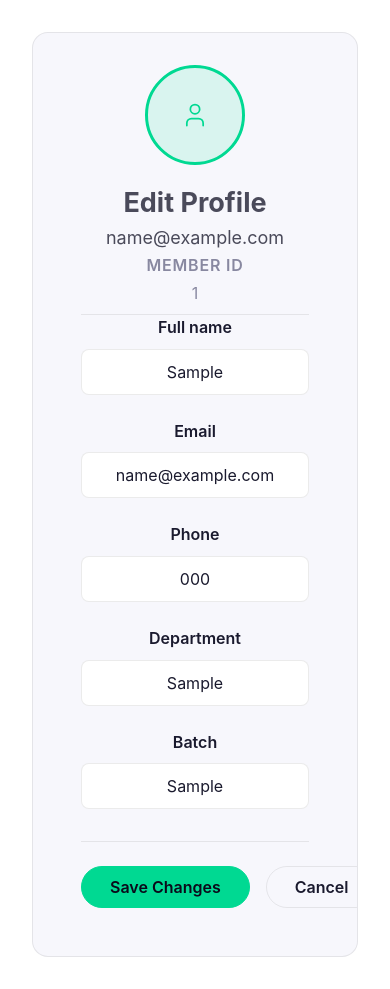
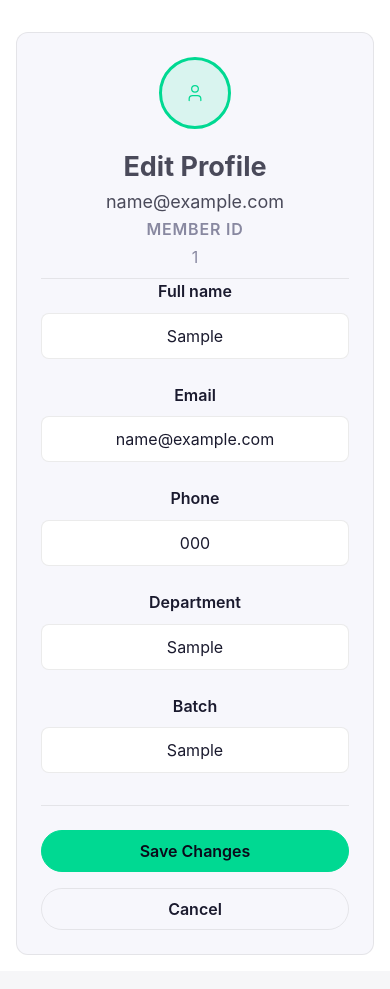
Before and after one commit to computerclub-sys/bcc_web_portal, a Django app: page /profile/edit/ in a window 390 px wide. After the commit the page ends 955 px from the top, so only its background shows below. Run offline with Django 5.2, Linux system fonts and the light colour scheme; a user stored in the database is signed in; tables that the repository leaves empty hold one stand-in row (values such as "Sample post").

Commit message:
fix:styling

```diff
--- a/portal/static/portal/css/base.css
+++ b/portal/static/portal/css/base.css
@@ -1805,9 +1810,9 @@ select {
 
 .profile-field {
     display: flex;
-    flex-direction: column;
-    align-items: center;
-    gap: 2px;
+    align-items: baseline;
+    justify-content: center;
+    gap: var(--spacing-sm);
     padding: var(--spacing-sm) 0;
     border-bottom: 1px solid var(--color-hairline);
 }
@@ -1822,6 +1827,7 @@ select {
     color: var(--color-mute);
     text-transform: uppercase;
     letter-spacing: 0.05em;
+    flex-shrink: 0;
 }
 
 .profile-field-value {
@@ -1917,6 +1923,57 @@ select {
 }
 
 @media (max-width: 640px) {
+    .profile-page {
+        padding: var(--spacing-md);
+        align-items: flex-start;
+        padding-top: var(--spacing-xl);
+    }
+
+    .profile-card {
+        border-radius: var(--rounded-sm);
+    }
+
+    .profile-header {
+        padding: var(--spacing-lg) var(--spacing-lg) 0;
+    }
+
+    .profile-avatar {
+        width: 72px;
+        height: 72px;
+    }
+
+    .profile-avatar svg {
+        width: 20px;
+        height: 20px;
+    }
+
+    .profile-details {
+        padding: 0 var(--spacing-lg);
+    }
+
+    .profile-field {
+        flex-direction: column;
+        align-items: center;
+        gap: 2px;
+    }
+
+    .profile-actions {
+        flex-direction: column;
+        padding: var(--spacing-lg);
+    }
+
+    .profile-edit-form {
+        padding: 0 var(--spacing-lg) var(--spacing-lg);
+    }
+
+    .profile-edit-form .form-actions {
+        flex-direction: column;
+    }
+
+    .qr-section {
+        padding: 0 var(--spacing-lg) var(--spacing-lg);
+    }
+
     .profile-stats { grid-template-columns: 1fr; }
 }
 
```
Also changed, not shown: other parts of portal/static/portal/css/base.css (+19 -14 lines).
